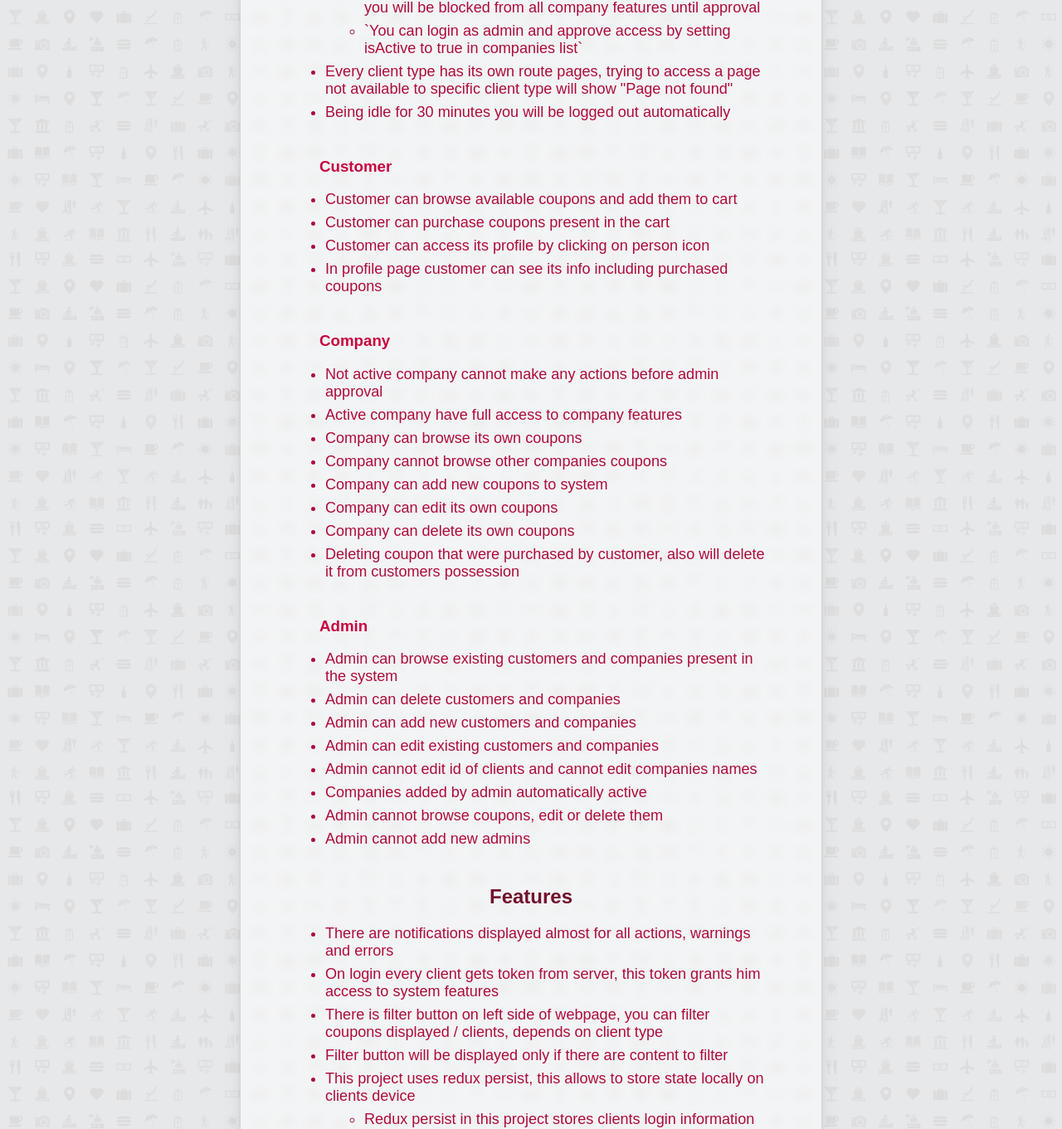
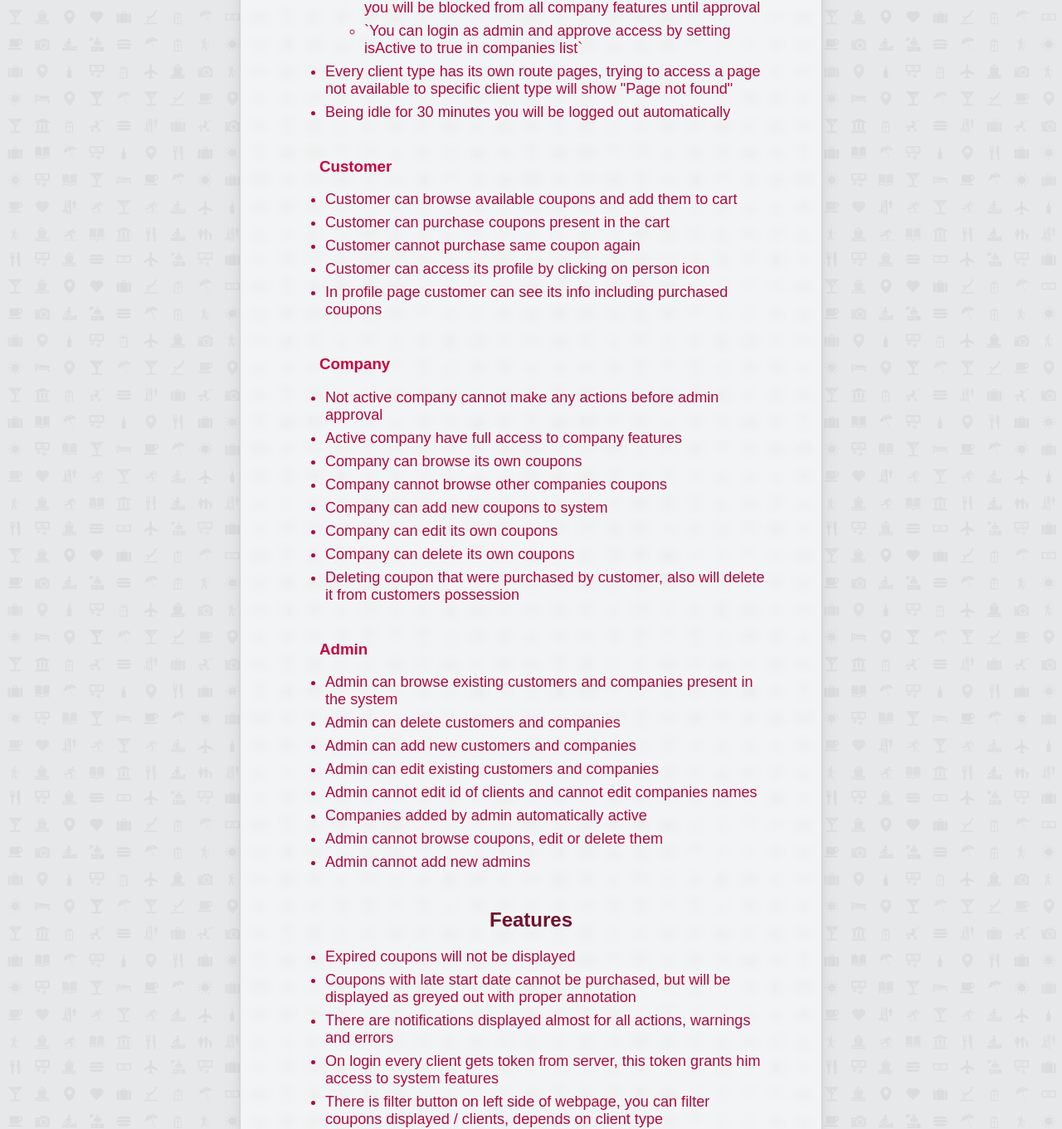
Before and after one commit to Far-Art/coupon-system, a React (Create React App) app: page /documentation in a window 1280 px wide. Shown: the part 673-2034 px from the top of the page at 83% size. Built offline with nearby package versions, Linux system fonts and the light colour scheme; a web font is replaced by a local one.

Commit message:
added features

```diff
--- a/src/Components/SharedArea/DocumentationPage/DocumentationPage.tsx
+++ b/src/Components/SharedArea/DocumentationPage/DocumentationPage.tsx
@@ -26,6 +26,7 @@
                     <h3>Customer</h3>
                     <li>Customer can browse available coupons and add them to cart</li>
                     <li>Customer can purchase coupons present in the cart</li>
+                    <li>Customer cannot purchase same coupon again</li>
                     <li>Customer can access its profile by clicking on person icon</li>
                     <li>In profile page customer can see its info including purchased coupons</li>
                     <br />
@@ -56,6 +57,8 @@
                 <h2>Features</h2>
 
                 <ul>
+                    <li>Expired coupons will not be displayed</li>
+                    <li>Coupons with late start date cannot be purchased, but will be displayed as greyed out with proper annotation</li>
                     <li>There are notifications displayed almost for all actions, warnings and errors</li>
                     <li>On login every client gets token from server, this token grants him access to system features</li>
                     <li>There is filter button on left side of webpage, you can filter coupons displayed / clients, depends on client type</li>
```
